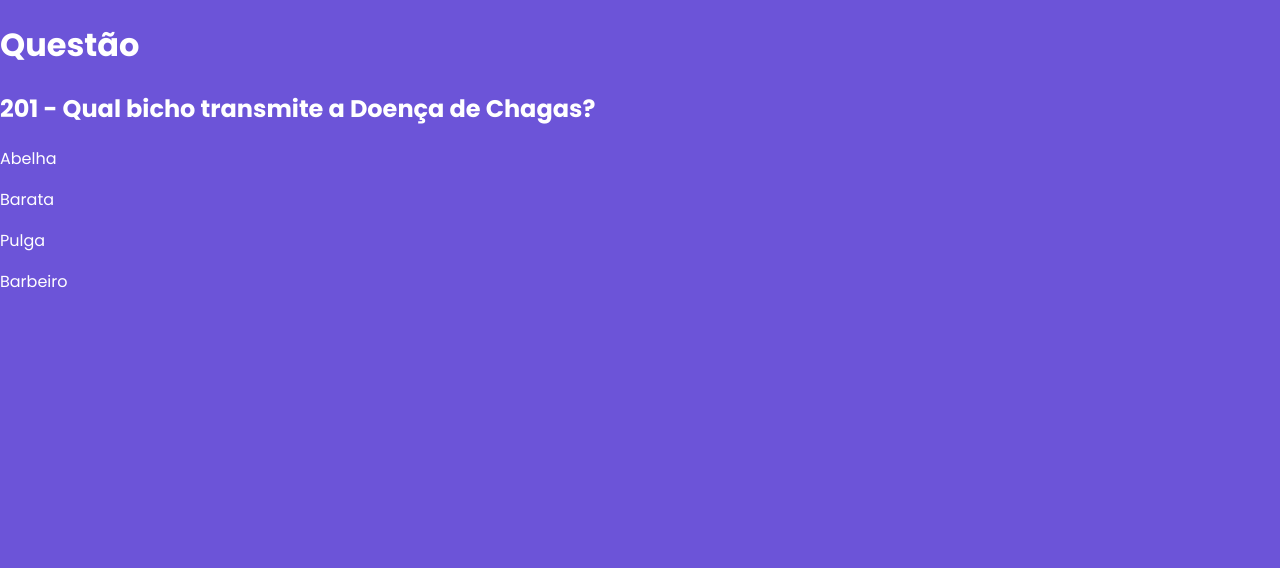
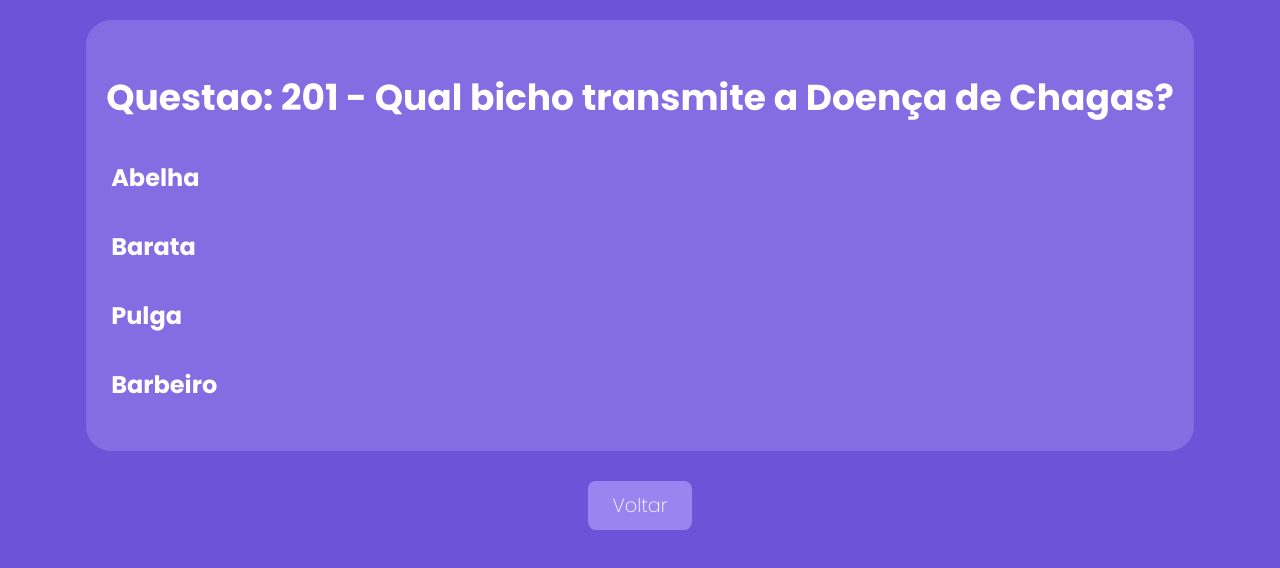
Before and after one commit to davirsreis/quiz-next-ts, a Next.js app: page /questoes/201 in a window 1280 px wide. Shown: the top 568 px of the page. Built offline with nearby package versions, Linux system fonts and the light colour scheme.

Commit message:
Estilizações adicionais

```diff
--- a/components/ExibirQuestao.tsx
+++ b/components/ExibirQuestao.tsx
@@ -1,5 +1,6 @@
 import RespostaModel from "../model/resposta";
 import styles from "../styles/ExibirQuestao.module.css"
+import Botao from "./Botao";
 
 interface ExibirQuestaoProps {
   id: number
@@ -7,18 +8,23 @@ interface ExibirQuestaoProps {
   alternativas: RespostaModel[];
 }
 
-
 export default function ExibirQuestao(props: ExibirQuestaoProps) {
   return (
     <div className={styles.exibirQuestao}>
       <div className={styles.enunciado}>
-        <h2>{props.id} - {props.enunciado}</h2>
-        <div>
+        <h2>Questao: {props.id} - {props.enunciado}</h2>
+        <div className={styles.alternativas}>
           {props.alternativas.map((alternativa, index) => (
-            <p key={index}>{alternativa.valor}</p>
+            <p
+              key={index}
+              className={index === props.alternativas.length - 1 ? styles.ultimaAlternativa : styles.outrasAlternativas}
+            >
+              {alternativa.valor}
+            </p>
           ))}
         </div>
       </div>
+      <Botao texto="Voltar" href="/questoes" />
     </div>
   )
 }
--- a/pages/questoes/[id].tsx
+++ b/pages/questoes/[id].tsx
@@ -15,7 +15,6 @@ export default function QuestaPorId() {
 
   return (
     <div>
-      <h1>Questão</h1>
       {exibirQuestao()}
     </div>
   )
--- a/styles/ExibirQuestao.module.css
+++ b/styles/ExibirQuestao.module.css
@@ -0,0 +1,44 @@
+.exibirQuestao {
+  display: flex;
+  flex-direction: column;
+  justify-content: center;
+  align-items: center;
+
+}
+
+.enunciado {
+  font-size: 1.5rem;
+  background-color: rgba(152, 133, 240, 0.5);
+  border-radius: 25px;
+  margin: 20px;
+  padding: 20px;
+
+}
+
+.enunciado h2 {
+  color: #fff;
+}
+
+.alternativas {
+  font-size: 1.5rem;
+  font-weight: 700;
+  transition: all .2s ease-in-out;
+}
+
+.ultimaAlternativa:hover {
+  background-color: #2BAA6D;
+}
+
+.outrasAlternativas:hover {
+  background-color: #E44A4C;
+}
+
+.ultimaAlternativa,
+.outrasAlternativas {
+  color: #fff;
+  padding: 5px;
+  border-radius: 20px;
+}
+.ultimaAlternativa:hover, .outrasAlternativas:hover {
+  transform: scale(1.03);
+}
```
Also changed, not shown: pages/index.tsx (+6 -7 lines), pages/questoes/index.tsx (+5 -3 lines), styles/Home.module.css (+11 -2 lines), styles/Questoes.module.css (+11 -1 lines).
